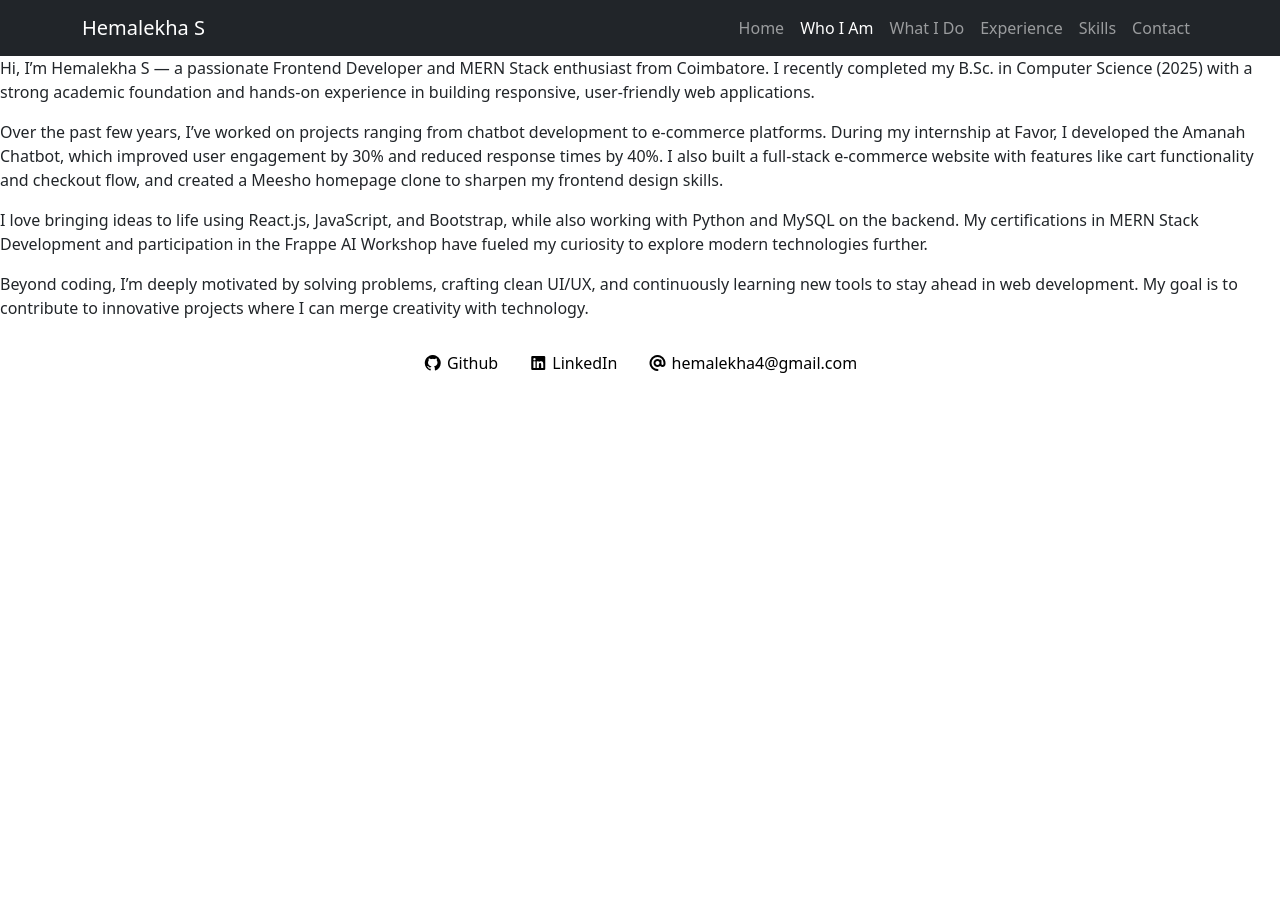
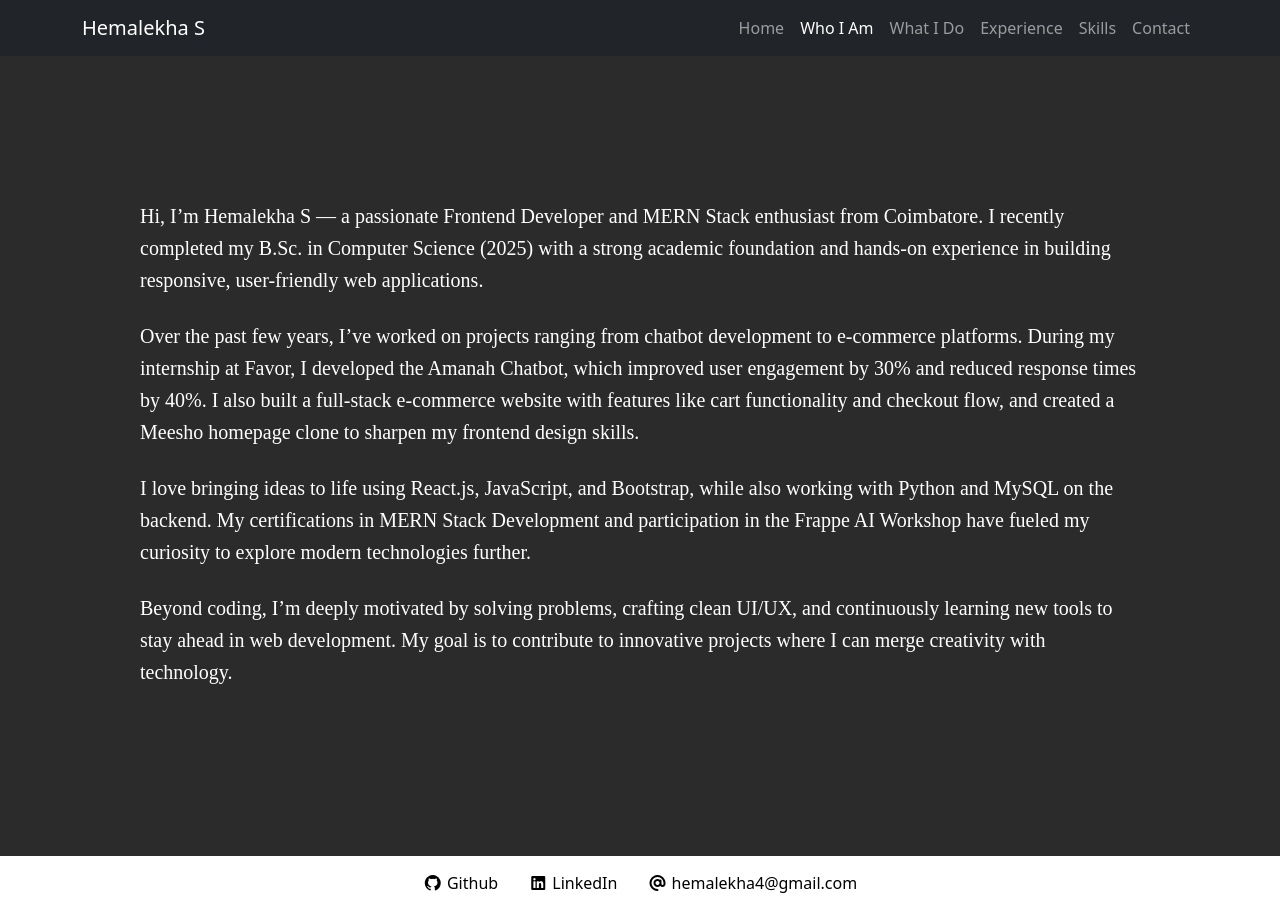
Before and after one commit to hemalekha31/Portfolio, a React (Vite) app: page /about in a window 1280 px wide. Before the commit the page ends 800 px from the top, so only its background shows below. Built offline with nearby package versions, Linux system fonts and the light colour scheme.

Commit message:
chnages in about.css

```diff
--- a/src/pages/About.css
+++ b/src/pages/About.css
@@ -1,11 +1,11 @@
 /* About Section */
 .about-container {
   background-color: rgb(43, 43, 43);
-  min-height: 100vh; /* grows with content */
+  min-height: 100vh; /* flexible height */
   display: flex;
   justify-content: center;
   align-items: center;
-  padding: 40px 20px; /* breathing room */
+  padding: 40px 20px;
   text-align: center;
 }
 
@@ -27,7 +27,7 @@
 @media (max-width: 800px) {
   .about-container {
     padding: 30px 16px;
-    align-items: flex-start; /* content scrolls naturally */
+    align-items: flex-start; /* allow natural scrolling */
   }
 
   .about-content {
--- a/src/pages/About.jsx
+++ b/src/pages/About.jsx
@@ -1,30 +1,50 @@
-import React,{useEffect} from 'react'
-import './About.css'
-import AOS from 'aos'
+import React, { useEffect } from "react";
+import "./About.css";
+import AOS from "aos";
 import "aos/dist/aos.css";
 
-
-
-
 const About = () => {
-    useEffect(() => {
+  useEffect(() => {
     AOS.init({ duration: 1000, once: true });
   }, []);
-    return (
-        <div>
-            <div className='cosne'>
-                <div className='const' >
-                    <p data-aos="flip-left">Hi, I’m Hemalekha S — a passionate Frontend Developer and MERN Stack enthusiast from Coimbatore. I recently completed my B.Sc. in Computer Science (2025) with a strong academic foundation and hands-on experience in building responsive, user-friendly web applications.<br /></p>
 
-                   <p data-aos="flip-left">     Over the past few years, I’ve worked on projects ranging from chatbot development to e-commerce platforms. During my internship at Favor, I developed the Amanah Chatbot, which improved user engagement by 30% and reduced response times by 40%. I also built a full-stack e-commerce website with features like cart functionality and checkout flow, and created a Meesho homepage clone to sharpen my frontend design skills.<br /></p>
+  return (
+    <div className="about-container">
+      <div className="about-content">
+        <p data-aos="fade-up" data-aos-delay="100">
+          Hi, I’m Hemalekha S — a passionate Frontend Developer and MERN Stack
+          enthusiast from Coimbatore. I recently completed my B.Sc. in Computer
+          Science (2025) with a strong academic foundation and hands-on
+          experience in building responsive, user-friendly web applications.
+        </p>
 
-                      <p data-aos="flip-right">  I love bringing ideas to life using React.js, JavaScript, and Bootstrap, while also working with Python and MySQL on the backend. My certifications in MERN Stack Development and participation in the Frappe AI Workshop have fueled my curiosity to explore modern technologies further.<br /></p>
+        <p data-aos="fade-up" data-aos-delay="200">
+          Over the past few years, I’ve worked on projects ranging from chatbot
+          development to e-commerce platforms. During my internship at Favor, I
+          developed the Amanah Chatbot, which improved user engagement by 30%
+          and reduced response times by 40%. I also built a full-stack
+          e-commerce website with features like cart functionality and checkout
+          flow, and created a Meesho homepage clone to sharpen my frontend
+          design skills.
+        </p>
 
-                      <p data-aos="flip-right">  Beyond coding, I’m deeply motivated by solving problems, crafting clean UI/UX, and continuously learning new tools to stay ahead in web development. My goal is to contribute to innovative projects where I can merge creativity with technology.</p>
-                </div>
-            </div>
-        </div>
-    )
-}
+        <p data-aos="fade-up" data-aos-delay="300">
+          I love bringing ideas to life using React.js, JavaScript, and
+          Bootstrap, while also working with Python and MySQL on the backend. My
+          certifications in MERN Stack Development and participation in the
+          Frappe AI Workshop have fueled my curiosity to explore modern
+          technologies further.
+        </p>
 
-export default About
+        <p data-aos="fade-up" data-aos-delay="400">
+          Beyond coding, I’m deeply motivated by solving problems, crafting
+          clean UI/UX, and continuously learning new tools to stay ahead in web
+          development. My goal is to contribute to innovative projects where I
+          can merge creativity with technology.
+        </p>
+      </div>
+    </div>
+  );
+};
+
+export default About;
```
